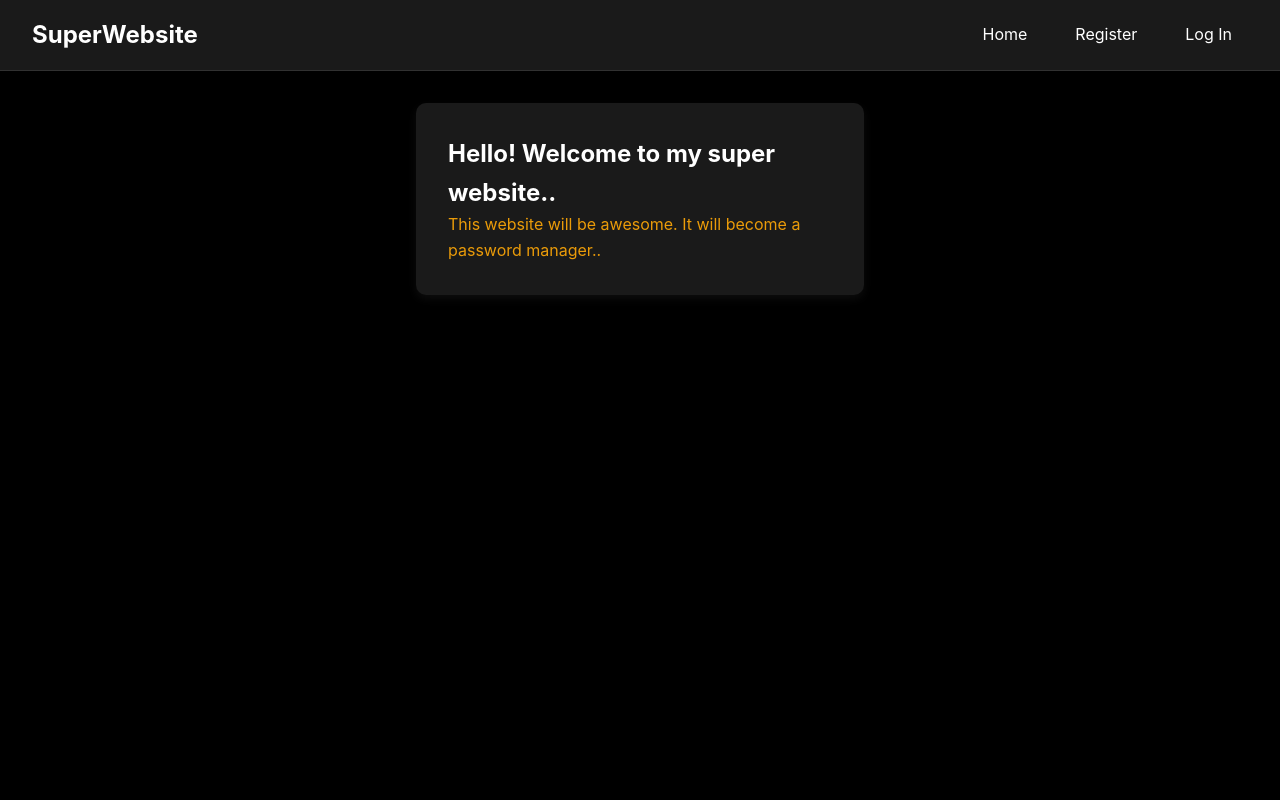
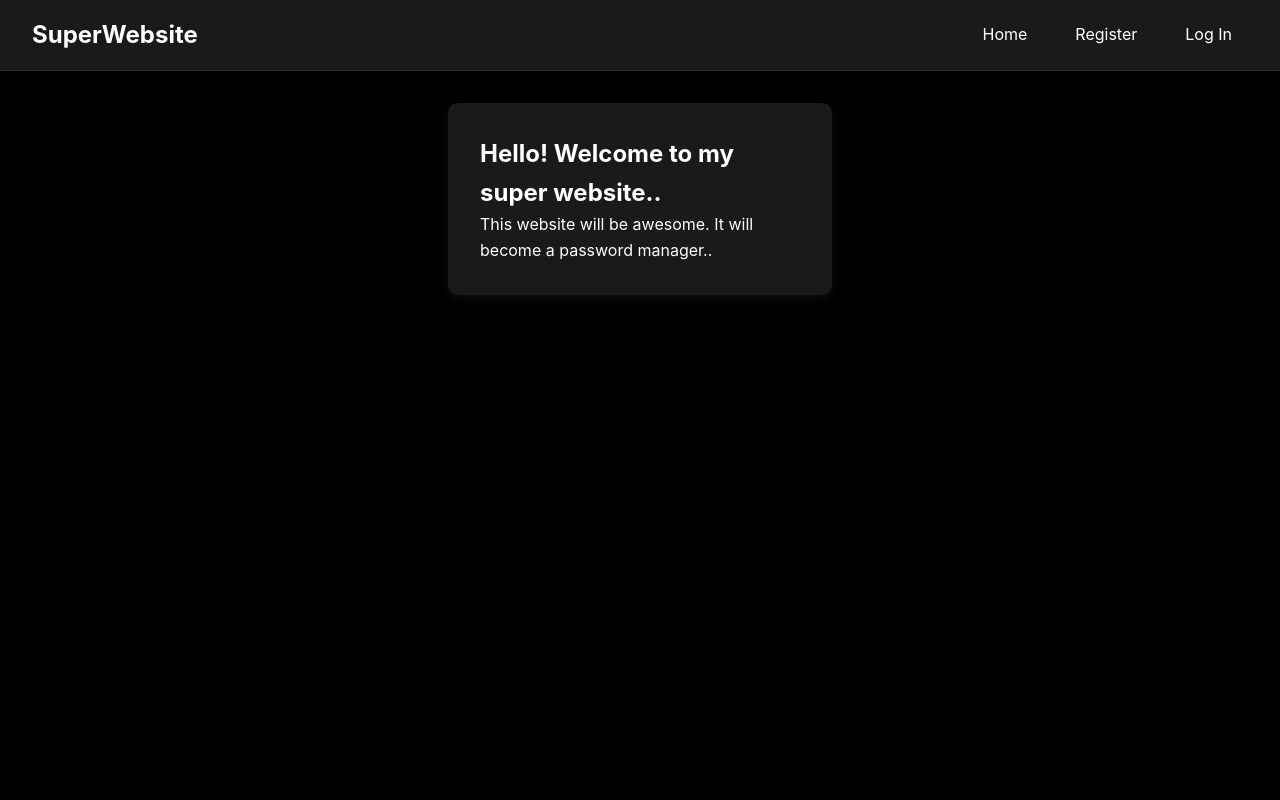
Before and after one commit to gruv0o/SuperWebsite, a Flask app: page / in a window 1280 px wide. Run offline with Flask 3, Linux system fonts and the light colour scheme.

Commit message:
Added a lot of things

```diff
--- a/app/static/style.css
+++ b/app/static/style.css
@@ -2,9 +2,11 @@
 :root {
     --background-color: #000;
     --foreground-color: #fff;
-    --primary-color: #ea9b09;
+    --primary-color: #3e9e1a;
     --error-color: #ff4141;
     --success-color: #3a9e36;
+    --button-primary-color: #da9d0b;
+    --button-primary-hover: #d28614;
     --secondary-color: #1a1a1a;
     --border-color: rgba(255, 255, 255, 0.1);
     --hover-bg-color: rgba(255, 255, 255, 0.1);
@@ -72,7 +74,7 @@
 }
 /* Contenu principal */
 .content {
-    width: 35%;
+    width: 30%;
     max-width: 700px;
     margin: 2rem auto;
     padding: 2rem;
@@ -83,6 +85,7 @@
 .logged {
     margin-left: auto;
     margin-right: 25px;
+    font-weight: bold;
 }
 /* Flash Messages (Toasters) */
 .flash-container {
@@ -152,20 +155,21 @@
 }
 
 form input[type="submit"] {
-    background: var(--primary-color);
+    background: var(--button-primary-color);
     border: none;
     cursor: pointer;
     font-weight: bold;
+    margin-top: 20px;
     transition: background 0.3s ease;
 }
 
 form input[type="submit"]:hover {
-    background: #434343;
+    background: var(--button-primary-hover);
 }
 
 /* Liens */
 a {
-    color: var(--primary-color);
+    color: var(--foreground-color);
     text-decoration: none;
 }
 
--- a/app/templates/base.html
+++ b/app/templates/base.html
@@ -4,12 +4,13 @@
 <nav>
     <h1><a class="title" href="{{ url_for('index') }}">SuperWebsite</a></h1>
     {%  if g.user %}
-    <h3 class="logged">Logged as {{ g.user['username'] }}</h3>
+    <a class="logged">Logged as {{ g.user['username'] }}</a>
     {% endif %}
   <ul>
     <li><a href="{{ url_for('index') }}">Home</a></li>
     {% if g.user %}
-      <li><a href="{{ url_for('auth.logout') }}">Log Out</a>
+        <li><a href="{{ url_for('index') }}">Dashboard</a>
+        <li><a href="{{ url_for('auth.logout') }}">Log Out</a>
     {% else %}
       <li><a href="{{ url_for('auth.register') }}">Register</a>
       <li><a href="{{ url_for('auth.login') }}">Log In</a>
```
